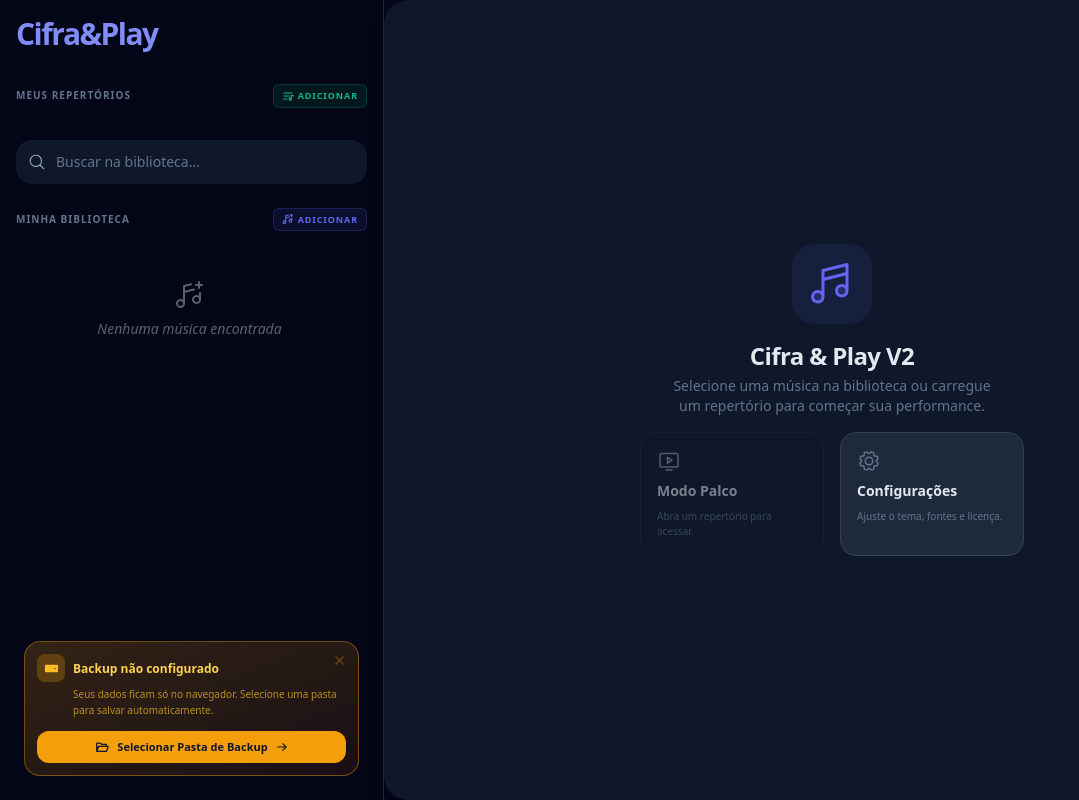
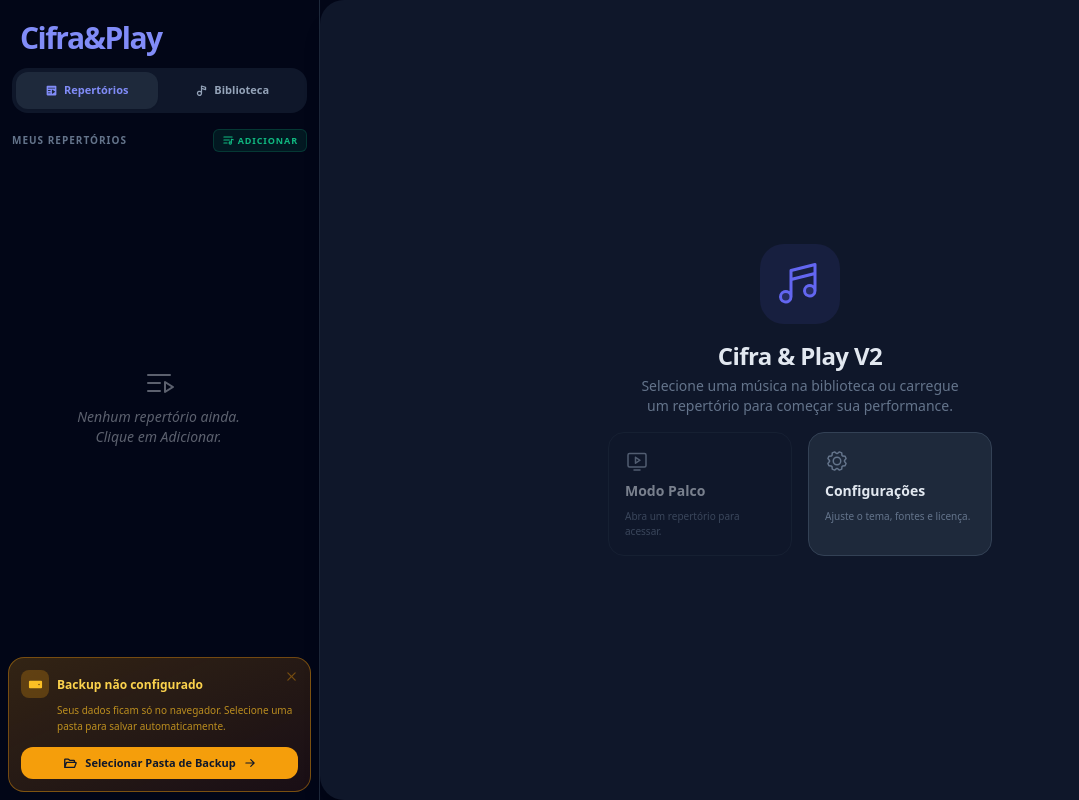
Before and after one commit to robinCardoso/cifra-play, a React (Vite) app: page / in a window 1280 px wide. Shown: the whole page, without its empty margins (0-1079 px from the left). Built offline with nearby package versions, Linux system fonts and the light colour scheme.

Commit message:
feat: implement Sidebar component with repertoire and library management tabs

```diff
--- a/src/components/Sidebar.jsx
+++ b/src/components/Sidebar.jsx
@@ -1,6 +1,5 @@
 import React, { useState } from 'react';
 import { useLibrary } from '../store/LibraryContext';
-import BackupBanner from './BackupBanner';
 import {
   MusicNotesPlus,
   Playlist,
@@ -9,10 +8,11 @@ import {
   PlayCircle,
   PencilSimple,
   Trash,
-  DotsThreeVertical,
-  PlusCircle,
-  MonitorPlay
+  MonitorPlay,
+  Queue,
+  MusicNote,
 } from '@phosphor-icons/react';
+import BackupBanner from './BackupBanner';
 
 const Sidebar = () => {
   const {
@@ -22,26 +22,98 @@ const Sidebar = () => {
     setIsStageMode, setIsTeleprompterOpen
   } = useLibrary();
 
+  // Tab ativa: 'repertoires' | 'library'
+  const [activeTab, setActiveTab] = useState('repertoires');
   const [searchTerm, setSearchTerm] = useState('');
 
-  // Filial - Músicas (Filtradas)
+  // Músicas filtradas pela busca
   const filteredSongs = songLibrary.filter(song =>
     song.title.toLowerCase().includes(searchTerm.toLowerCase()) ||
     song.artist.toLowerCase().includes(searchTerm.toLowerCase())
   );
 
   return (
-    <aside className="w-80 md:w-96 flex-shrink-0 flex flex-col bg-white dark:bg-slate-950 p-4 gap-6 transition-all border-r border-slate-200 dark:border-slate-800">
+    <aside className="w-72 md:w-80 flex-shrink-0 flex flex-col bg-white dark:bg-slate-950 transition-all border-r border-slate-200 dark:border-slate-800 overflow-hidden">
 
-      {/* Header da Sidebar */}
-      <div className="flex items-center justify-between mb-2">
-        <h1 className="text-3xl font-black text-indigo-600 dark:text-indigo-400 tracking-tighter">Cifra&Play</h1>
+      {/* ── Logo ── */}
+      <div className="flex-shrink-0 px-5 pt-5 pb-3">
+        <h1 className="text-3xl font-black text-indigo-600 dark:text-indigo-400 tracking-tighter">
+          Cifra&Play
+        </h1>
       </div>
 
-      {/* Repertórios */}
-      <section className="flex flex-col gap-2">
-        <div className="flex justify-between items-center">
-            <h2 className="text-[10px] uppercase font-bold tracking-widest text-slate-400 dark:text-slate-500">Meus Repertórios</h2>
+      {/* ── Tabs ── */}
+      <div className="flex-shrink-0 px-3 pb-2">
+        <div className="flex bg-slate-100 dark:bg-slate-900 rounded-2xl p-1 gap-1">
+
+          {/* Tab: Repertórios */}
+          <button
+            onClick={() => setActiveTab('repertoires')}
+            className={`
+              flex-1 flex items-center justify-center gap-1.5 py-2.5 px-2 rounded-xl
+              text-[11px] font-black transition-all duration-200
+              ${activeTab === 'repertoires'
+                ? 'bg-white dark:bg-slate-800 text-indigo-600 dark:text-indigo-400 shadow-sm'
+                : 'text-slate-400 hover:text-slate-600 dark:hover:text-slate-300'
+              }
+            `}
+          >
+            <Queue size={13} weight={activeTab === 'repertoires' ? 'fill' : 'bold'} />
+            <span>Repertórios</span>
+            {repertoires.length > 0 && (
+              <span className={`
+                text-[9px] font-black px-1.5 py-0.5 rounded-full leading-none
+                ${activeTab === 'repertoires'
+                  ? 'bg-indigo-100 dark:bg-indigo-500/20 text-indigo-600 dark:text-indigo-400'
+                  : 'bg-slate-200 dark:bg-slate-700 text-slate-400'
+                }
+              `}>
+                {repertoires.length}
+              </span>
+            )}
+          </button>
+
+          {/* Tab: Biblioteca */}
+          <button
+            onClick={() => setActiveTab('library')}
+            className={`
+              flex-1 flex items-center justify-center gap-1.5 py-2.5 px-2 rounded-xl
+              text-[11px] font-black transition-all duration-200
+              ${activeTab === 'library'
+                ? 'bg-white dark:bg-slate-800 text-indigo-600 dark:text-indigo-400 shadow-sm'
+                : 'text-slate-400 hover:text-slate-600 dark:hover:text-slate-300'
+              }
+            `}
+          >
+            <MusicNote size={13} weight={activeTab === 'library' ? 'fill' : 'bold'} />
+            <span>Biblioteca</span>
+            {songLibrary.length > 0 && (
+              <span className={`
+                text-[9px] font-black px-1.5 py-0.5 rounded-full leading-none
+                ${activeTab === 'library'
+                  ? 'bg-indigo-100 dark:bg-indigo-500/20 text-indigo-600 dark:text-indigo-400'
+                  : 'bg-slate-200 dark:bg-slate-700 text-slate-400'
+                }
+              `}>
+                {songLibrary.length}
+              </span>
+            )}
+          </button>
+
+        </div>
+      </div>
+
+      {/* ══════════════════════════════════ */}
+      {/* CONTEÚDO: MEUS REPERTÓRIOS        */}
+      {/* ══════════════════════════════════ */}
+      {activeTab === 'repertoires' && (
+        <div className="flex-1 flex flex-col overflow-hidden px-3 pb-2">
+
+          {/* Header da aba */}
+          <div className="flex-shrink-0 flex justify-between items-center py-2 mb-1">
+            <h2 className="text-[10px] uppercase font-black tracking-widest text-slate-400 dark:text-slate-500">
+              Meus Repertórios
+            </h2>
             <button
               onClick={() => addRepertoire('Novo Repertório')}
               className="text-[9px] font-bold tracking-widest uppercase bg-emerald-500/10 hover:bg-emerald-600 text-emerald-500 hover:text-white px-2 py-1 rounded-md transition-all flex items-center gap-1 active:scale-95 border border-emerald-500/20"
@@ -50,8 +122,16 @@ const Sidebar = () => {
               <Playlist size={12} weight="bold" /> Adicionar
             </button>
           </div>
-        <div className="flex flex-col gap-1 max-h-48 overflow-y-auto pr-1">
-          {repertoires.map(rep => (
+
+          {/* Lista de repertórios */}
+          <div className="flex-1 overflow-y-auto flex flex-col gap-1 pr-0.5">
+            {repertoires.length === 0 ? (
+              <div className="flex flex-col items-center justify-center flex-1 text-center opacity-40 italic text-sm gap-2 py-10">
+                <Queue size={32} />
+                <p>Nenhum repertório ainda.<br/>Clique em Adicionar.</p>
+              </div>
+            ) : (
+              repertoires.map(rep => (
                 <div
                   key={rep.id}
                   onClick={() => { setActiveRepertoireId(rep.id); setActiveSongId(null); }}
@@ -82,26 +162,24 @@ const Sidebar = () => {
                     </button>
                   </div>
                 </div>
-          ))}
+              ))
+            )}
           </div>
-      </section>
+        </div>
+      )}
 
-      {/* Busca */}
-      <div className="relative">
-        <MagnifyingGlass size={18} className="absolute left-3 top-1/2 -translate-y-1/2 text-slate-400" />
-        <input
-          type="text"
-          placeholder="Buscar na biblioteca..."
-          value={searchTerm}
-          onChange={(e) => setSearchTerm(e.target.value)}
-          className="w-full bg-slate-100 dark:bg-slate-900 border-none rounded-2xl py-3 pl-10 pr-4 text-sm focus:ring-2 focus:ring-indigo-500 outline-none transition-all placeholder-slate-500"
-        />
-      </div>
+      {/* ══════════════════════════════════ */}
+      {/* CONTEÚDO: MINHA BIBLIOTECA        */}
+      {/* ══════════════════════════════════ */}
+      {activeTab === 'library' && (
+        <div className="flex-1 flex flex-col overflow-hidden px-3 pb-2">
 
-      {/* Biblioteca de Músicas */}
-      <section className="flex-1 flex flex-col gap-2 overflow-hidden">
-        <div className="flex justify-between items-center">
-            <h2 className="text-[10px] uppercase font-bold tracking-widest text-slate-400 dark:text-slate-500">Minha Biblioteca</h2>
+          {/* Header + busca */}
+          <div className="flex-shrink-0 space-y-2 mb-2">
+            <div className="flex justify-between items-center py-2">
+              <h2 className="text-[10px] uppercase font-black tracking-widest text-slate-400 dark:text-slate-500">
+                Minha Biblioteca
+              </h2>
               <button
                 onClick={() => addSong()}
                 className="text-[9px] font-bold tracking-widest uppercase bg-indigo-500/10 hover:bg-indigo-600 text-indigo-500 hover:text-white px-2 py-1 rounded-md transition-all flex items-center gap-1 active:scale-95 border border-indigo-500/20"
@@ -110,7 +188,22 @@ const Sidebar = () => {
                 <MusicNotesPlus size={12} weight="bold" /> Adicionar
               </button>
             </div>
-        <div className="flex-1 overflow-y-auto pr-1 flex flex-col gap-1">
+
+            {/* Busca */}
+            <div className="relative">
+              <MagnifyingGlass size={16} className="absolute left-3 top-1/2 -translate-y-1/2 text-slate-400" />
+              <input
+                type="text"
+                placeholder="Buscar na biblioteca..."
+                value={searchTerm}
+                onChange={(e) => setSearchTerm(e.target.value)}
+                className="w-full bg-slate-100 dark:bg-slate-900 border-none rounded-xl py-2.5 pl-9 pr-4 text-sm focus:ring-2 focus:ring-indigo-500 outline-none transition-all placeholder-slate-500"
+              />
+            </div>
+          </div>
+
+          {/* Lista de músicas */}
+          <div className="flex-1 overflow-y-auto pr-0.5 flex flex-col gap-1">
             {filteredSongs.length > 0 ? (
               filteredSongs.map(song => (
                 <div
@@ -131,22 +224,23 @@ const Sidebar = () => {
                   {activeSongId === song.id ? (
                     <CaretRight size={20} weight="bold" />
                   ) : (
-                  <span className="text-[10px] font-black p-1.5 rounded-lg bg-slate-200 dark:bg-slate-800 text-slate-500">
+                    <span className="text-[10px] font-black p-1.5 rounded-lg bg-slate-200 dark:bg-slate-800 text-slate-500 flex-shrink-0">
                       {song.key || '--'}
                     </span>
                   )}
                 </div>
               ))
             ) : (
-            <div className="flex flex-col items-center justify-center p-10 text-center opacity-40 grayscale italic text-sm">
-              <MusicNotesPlus size={32} className="mb-2" />
-              Nenhuma música encontrada
+              <div className="flex flex-col items-center justify-center flex-1 text-center opacity-40 italic text-sm gap-2 py-10">
+                <MusicNotesPlus size={32} />
+                <p>{searchTerm ? 'Nenhuma música encontrada.' : 'Biblioteca vazia.\nClique em Adicionar.'}</p>
               </div>
             )}
           </div>
-      </section>
+        </div>
+      )}
 
-      {/* Banner de aviso: backup não configurado */}
+      {/* ── Banner de backup (sempre visível) ── */}
       <BackupBanner />
 
     </aside>
```
Lines whose indentation alone changed are shown as unchanged.
